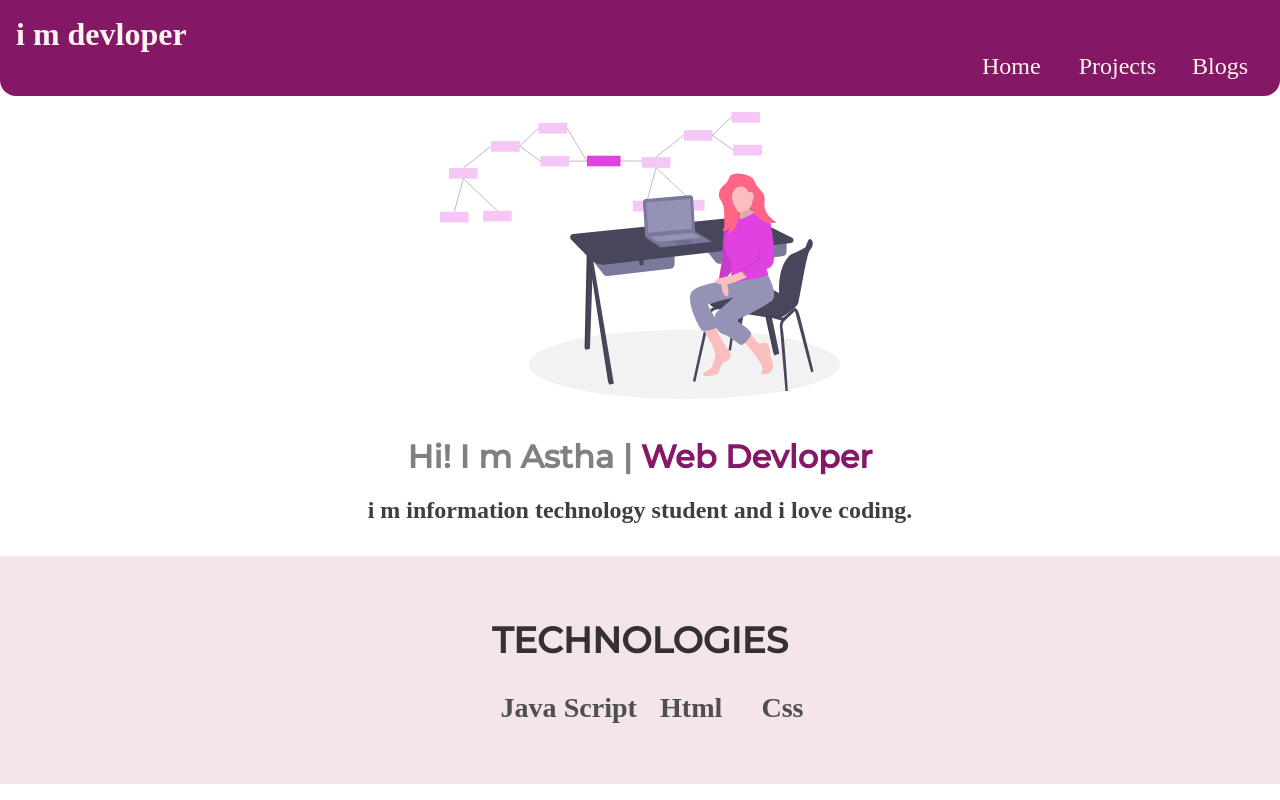
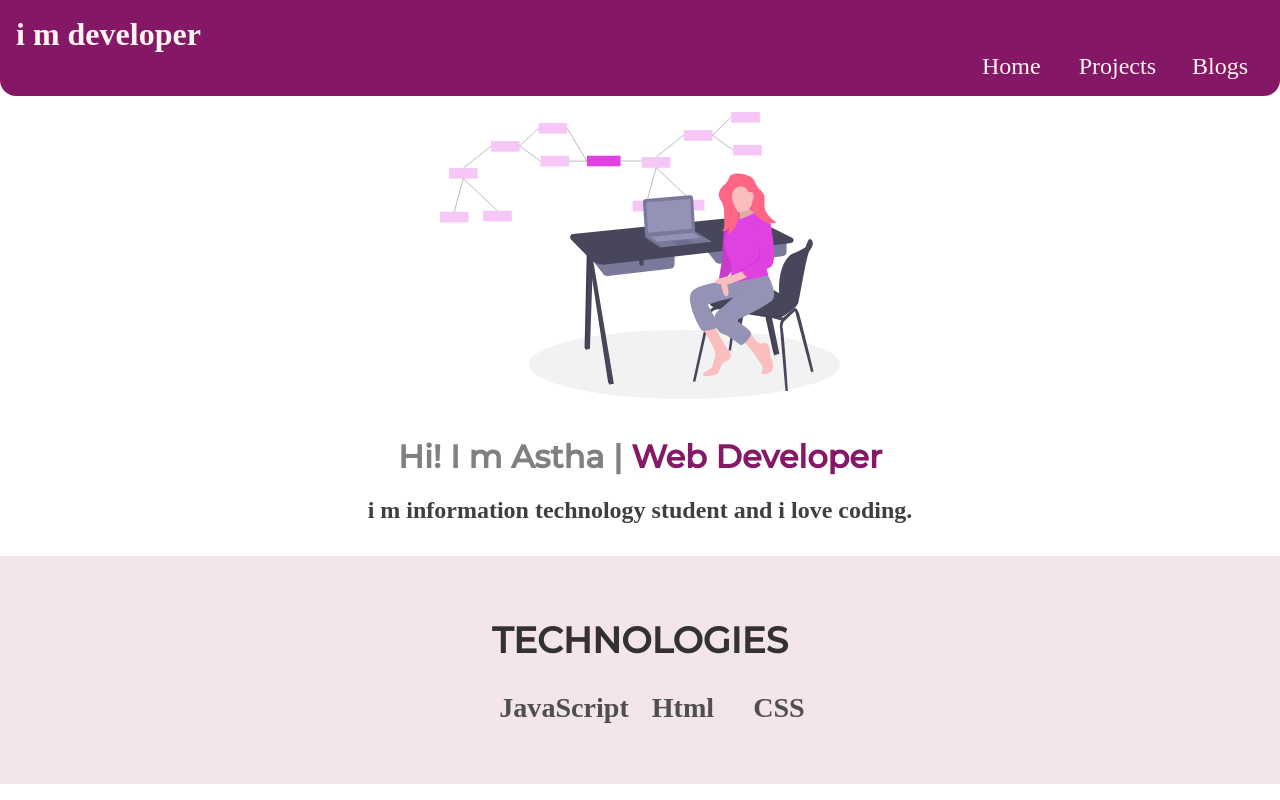
Before and after one commit to AsthaTibrewal/astha-site, a plain HTML site: page index.html in a window 1280 px wide. Shown: the top 800 px of the page. Drawn offline with Linux system fonts and the light colour scheme.

Commit message:
Update index.html

```diff
--- a/index.html
+++ b/index.html
@@ -12,7 +12,7 @@
 
 <nav class="navigation" >
     <div class="brand">
-        i m devloper </div>
+        i m developer </div>
         <ul class="non-bullet navigation-pills ">
             <li class="list-item-inline">
                 <a class="link link-active"href="/"> Home </a>
@@ -34,7 +34,7 @@
 <header class="hero">
     <img class=" hero hero-image" src="images/hero.svg" />
 
-<h1 class="hero-heading">Hi! I m Astha | <span style="color: var(--primary-color)" >Web Devloper</span></h1>
+<h1 class="hero-heading">Hi! I m Astha | <span style="color: var(--primary-color)" >Web Developer</span></h1>
 <h2 class="hero second-heading">i m information technology student and i love coding.</h2>
 </header>
 
@@ -42,9 +42,9 @@
 <h1 >TECHNOLOGIES </h1>
 <h3>
     <ul class="non-bullet">
-        <list class="list-item-inline"> Java Script</li>
+        <list class="list-item-inline"> JavaScript</li>
         <li class="list-item-inline"> Html</li>
-        <li class="list-item-inline "> Css</li>
+        <li class="list-item-inline "> CSS</li>
     </ul>
 </h3>
 </section>
```
